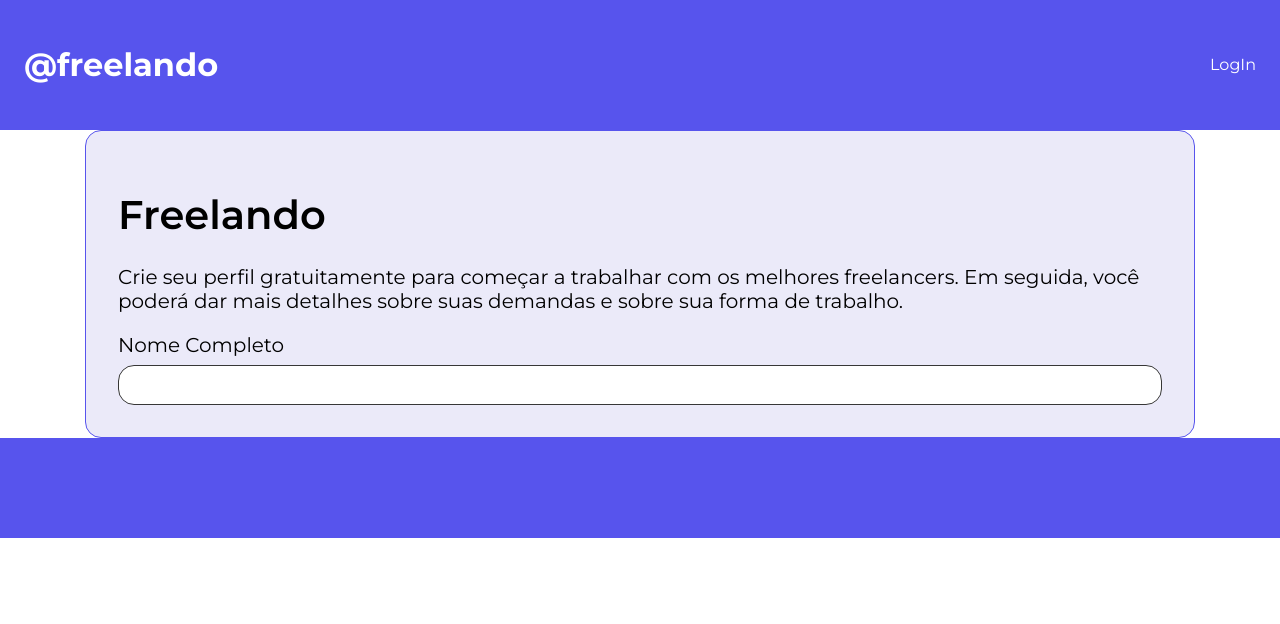
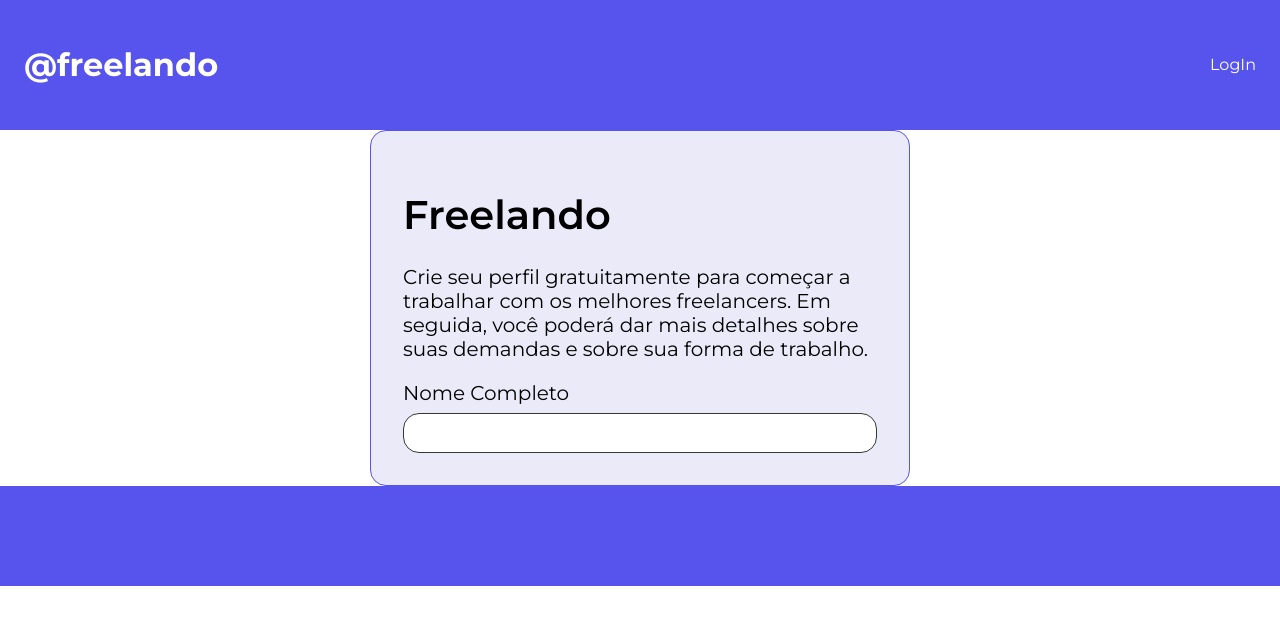
Before and after one commit to noname697/freelando-react, a React (Create React App) app: page / in a window 1280 px wide. Shown: the top 624 px of the page. Built offline with nearby package versions, Linux system fonts and the light colour scheme.

Commit message:
Comecando a usar o grid

```diff
--- a/src/App.js
+++ b/src/App.js
@@ -1,4 +1,4 @@
-import { Container } from "react-grid-system";
+import { Col, Container, Row } from "react-grid-system";
 import Cabecalho from "./componentes/Cabecalho/Cabecelho";
 import CampoTexto from "./componentes/CampoTexto/CampoTexto";
 import Card from "./componentes/Card/Card";
@@ -13,6 +13,8 @@
       <Estilos />
       <Cabecalho />
       <Container>
+        <Row justify="center">
+          <Col lg={6}>
             <Card>
               <Tipografia variante="h1" componente="h1">
                 Freelando
@@ -24,6 +26,8 @@
               </Tipografia>
               <CampoTexto titulo="Nome Completo" />
             </Card>
+          </Col>
+        </Row>
       </Container>
       <Rodape />
     </ProvedorTema>
```
Lines whose indentation alone changed are shown as unchanged.
